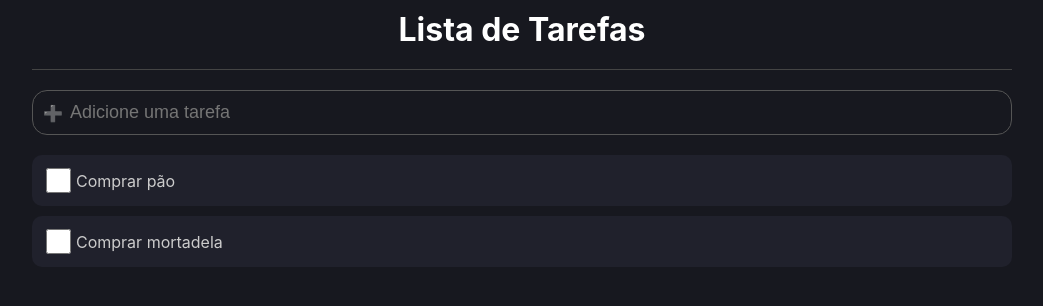
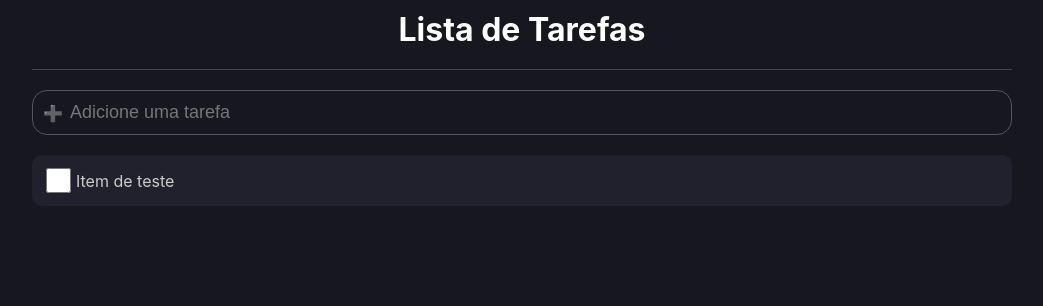
Before and after one commit to jotaFonseca/todo-list, a React (Create React App) app: page / in a window 1280 px wide. Shown: the top 306 px of the page, without its empty margins (118-1161 px from the left). Built offline with nearby package versions, Linux system fonts and the light colour scheme.

Commit message:
Update App.tsx

```diff
--- a/src/App.tsx
+++ b/src/App.tsx
@@ -6,8 +6,7 @@ import {AddArea} from './components/AddArea';
 
 const App = () => {
   const [list, setList] = useState<Item[]>([
-    { id: 1, name: 'Comprar pão', done: false},
-    { id: 2, name: 'Comprar mortadela', done: false},
+    { id: 1, name: 'Item de teste', done: false},
   ]);
 
   const handleAddTask = (taskName: string) => {
```
